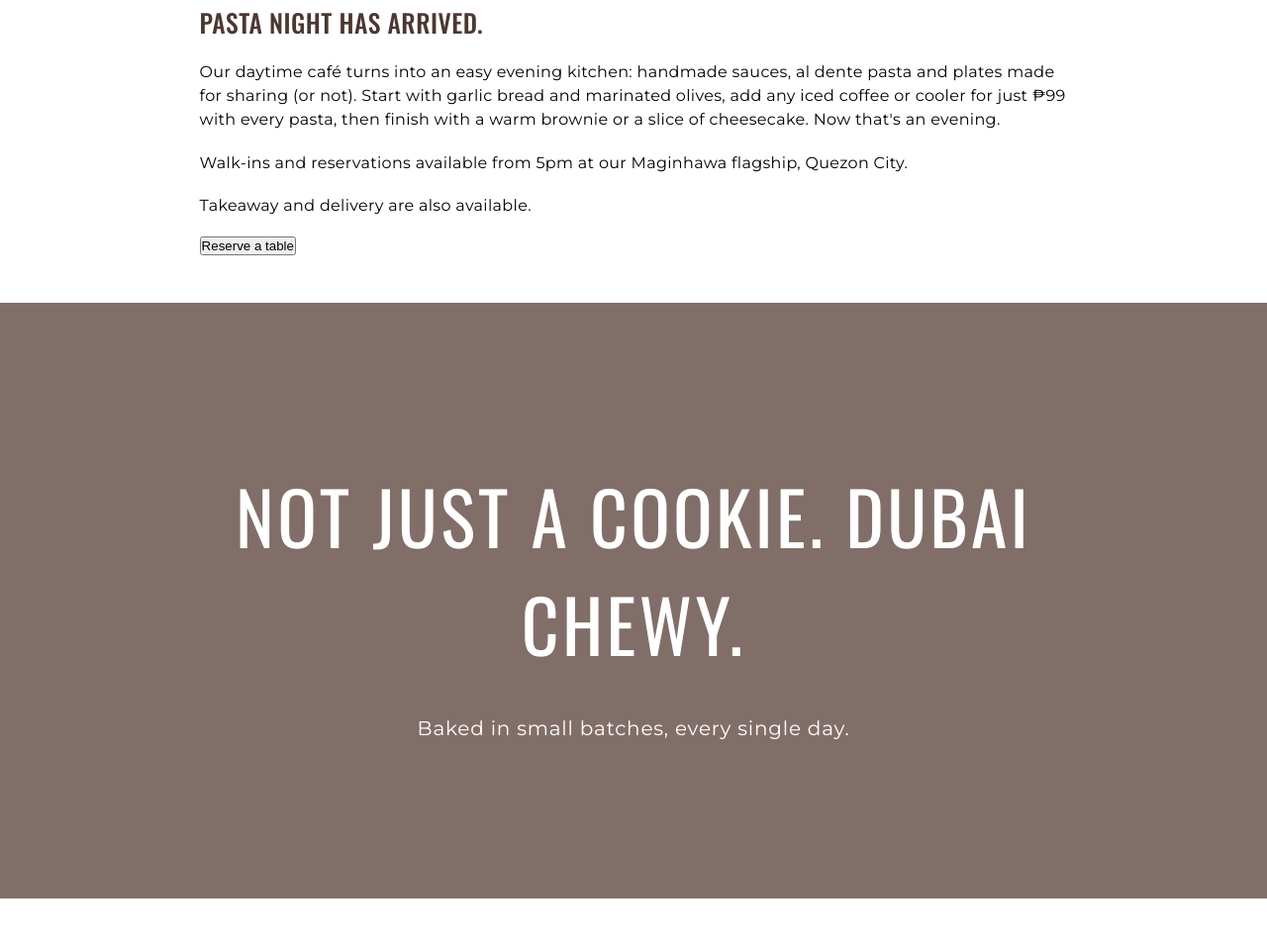
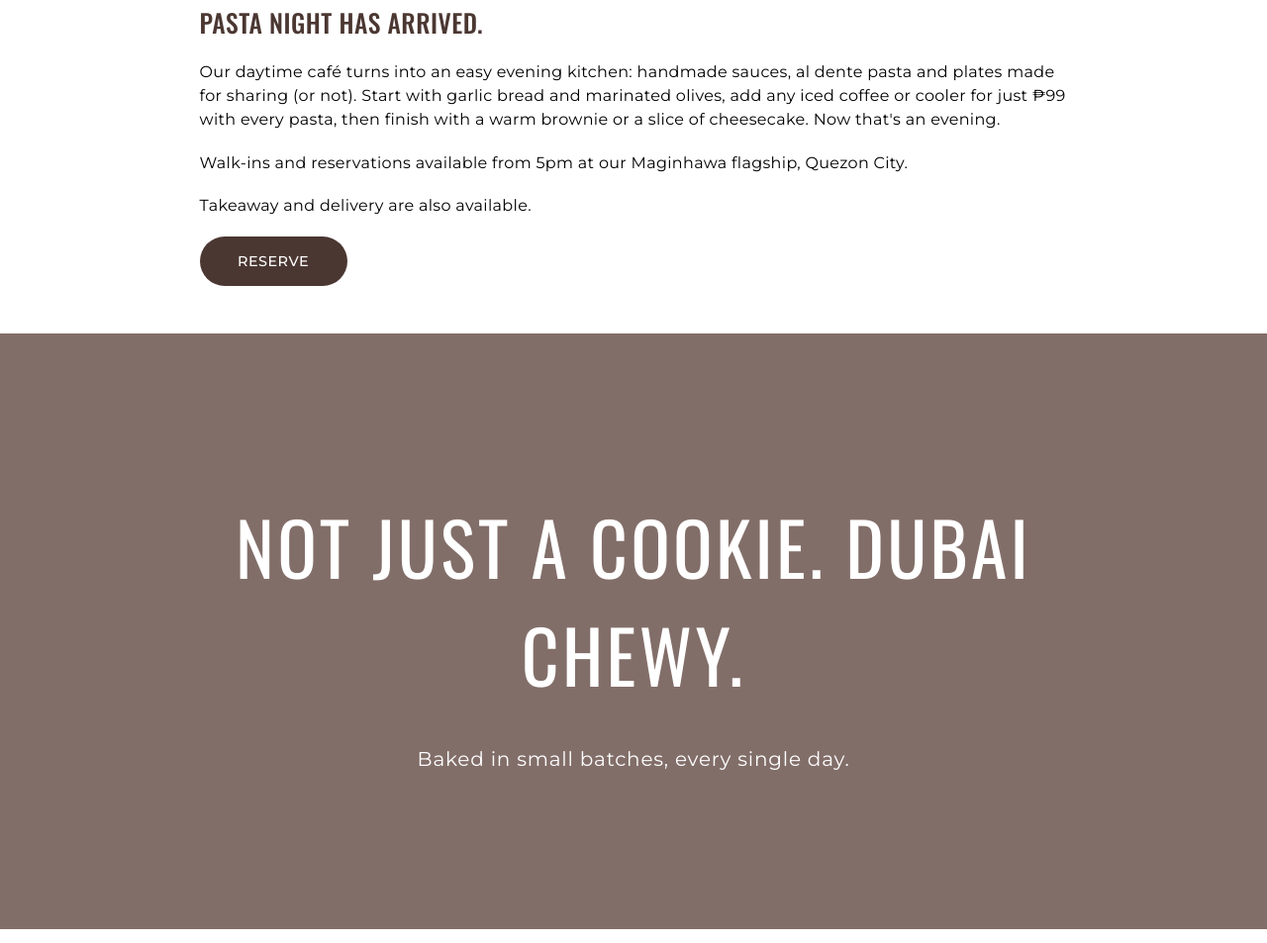
Before and after one commit to Chris-Jacob-Dela-Cerna/cafe-olea, a website built with webpack: page src/index.html in a window 1280 px wide. Shown: the part 1871-2824 px from the top of the page at 99% size. Built offline with nearby package versions, Linux system fonts and the light colour scheme.

Commit message:
feat: add styling to primary button

```diff
--- a/src/index.html
+++ b/src/index.html
@@ -49,7 +49,7 @@
             <p class="content__text">Our daytime café turns into an easy evening kitchen: handmade sauces, al dente pasta and plates made for sharing (or not). Start with garlic bread and marinated olives, add any iced coffee or cooler for just ₱99 with every pasta, then finish with a warm brownie or a slice of cheesecake. Now that's an evening.</p>
             <p class="content__text">Walk-ins and reservations available from 5pm at our Maginhawa flagship, Quezon City.</p>
             <p class="content__text">Takeaway and delivery are also available.</p>
-            <button class="content__btn">Reserve a table</button>
+            <button class="primary-btn">RESERVE</button>
             <div class="content__columns">
               <div class="content__column">
                 <!-- <img class="content__img" src="" alt=""> -->
--- a/src/styles.css
+++ b/src/styles.css
@@ -167,7 +167,7 @@
 .content__heading,
 .content__sub-heading {
   color: var(--clr-300-orange-300);
-  font-family: Oswald;
+  font-family: var(--font-secondary);
   font-weight: 500;
   letter-spacing: 0.03rem;
 
@@ -179,7 +179,7 @@
 }
 
 .content__text {
-  font-family: Montserrat;
+  font-family: var(--font-primary);
   letter-spacing: 0.02rem;
   line-height: 1.5rem;
 
@@ -205,6 +205,21 @@
 
 
 
+.primary-btn {
+  background-color: var(--clr-300-orange-300);
+  border: 0;
+  border-radius: 32px;
+  color: var(--clr-white);
+  font-family: var(--font-primary);
+  font-size: 0.9rem;
+  font-weight: 500;
+  letter-spacing: 0.03rem;
+
+  padding: 1rem 2.4rem;
+}
+
+
+
 /*    Utilities    */
 
 .bg-espresso        { background-color: var(--clr-300-orange-300); }
```
